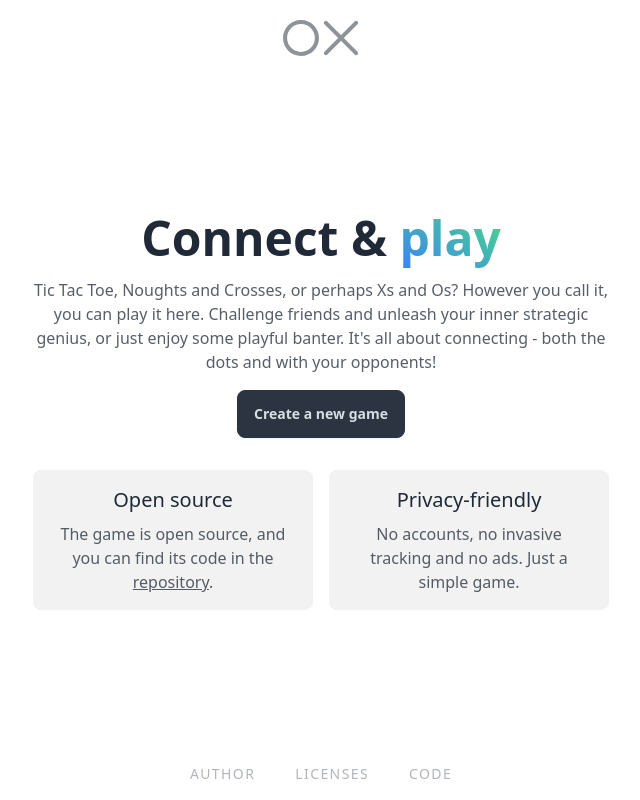
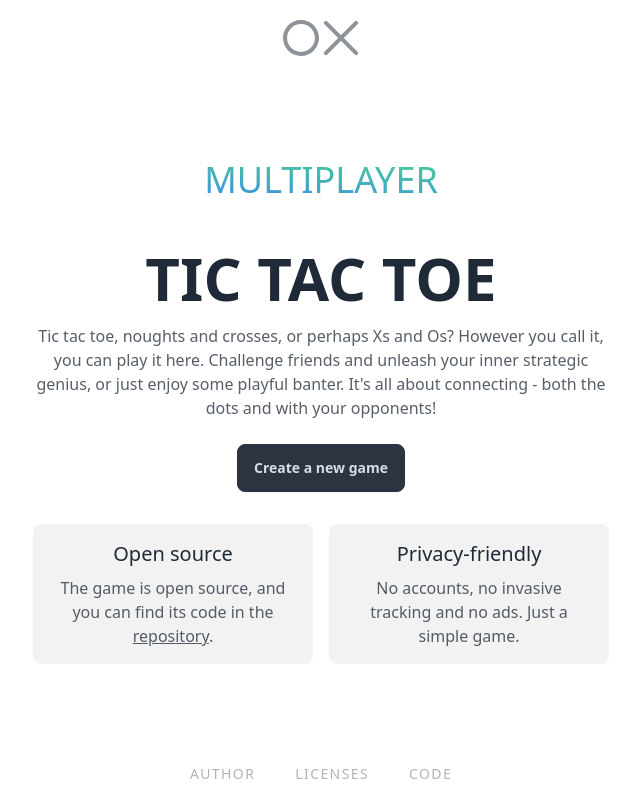
Before and after one commit to konradkubczyk/ox, a Vue app: page / in a window 1280 px wide. Shown: the whole page, without its empty margins (319-959 px from the left). Built offline with nearby package versions, Linux system fonts and the light colour scheme.

Commit message:
feat: update homepage content

```diff
--- a/src/views/HomeView.vue
+++ b/src/views/HomeView.vue
@@ -58,16 +58,17 @@ async function play() {
 <template>
   <section class="text-center px-4">
     <div class="max-w-xl mx-auto">
-      <h2 class="text-4xl md:text-5xl font-semibold">
-        Connect &
-        <span class="text-clip bg-clip-text text-transparent bg-gradient-to-tr from-blue-500 to-green-400">play</span>
+      <h2 class="text-2xl sm:text-4xl uppercase flex flex-col gap-1">
+        <span class="text-clip bg-clip-text text-transparent bg-gradient-to-tr from-blue-500 to-green-400">Multiplayer</span>
+        <br>
+        <span class="text-4xl sm:text-6xl font-semibold">tic tac toe</span>
       </h2>
-      <p class="my-4 opacity-75">
-        Tic Tac Toe, Noughts and Crosses, or perhaps Xs and Os? However you call it, you can play it here. Challenge
+      <p class="mt-4 opacity-75">
+        Tic tac toe, noughts and crosses, or perhaps Xs and Os? However you call it, you can play it here. Challenge
         friends and unleash your inner strategic genius, or just enjoy some playful banter. It's all about connecting -
         both the dots and with your opponents!
       </p>
-      <div class="flex gap-5 justify-center">
+      <div class="mt-6 flex gap-5 justify-center">
         <button
           @click="createGameHandler"
           class="btn btn-neutral w-full sm:w-auto"
```
